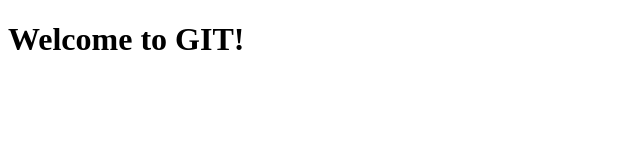
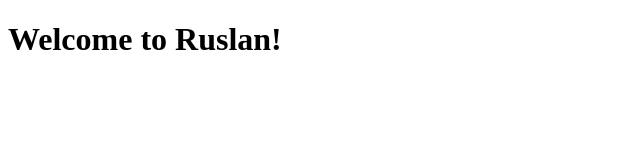
Before and after one commit to Galymbekk/GitPracitce2, a plain HTML site: page index.html in a window 1280 px wide. Shown: the whole page, without its empty margins (0-640 px from the left). Drawn offline with Linux system fonts and the light colour scheme.

Commit message:
changed name

```diff
--- a/index.html
+++ b/index.html
@@ -6,6 +6,6 @@
     <title>Document</title>
 </head>
 <body>
-    <h1>Welcome to GIT!</h1>
+    <h1>Welcome to Ruslan!</h1>
 </body>
 </html>
```
